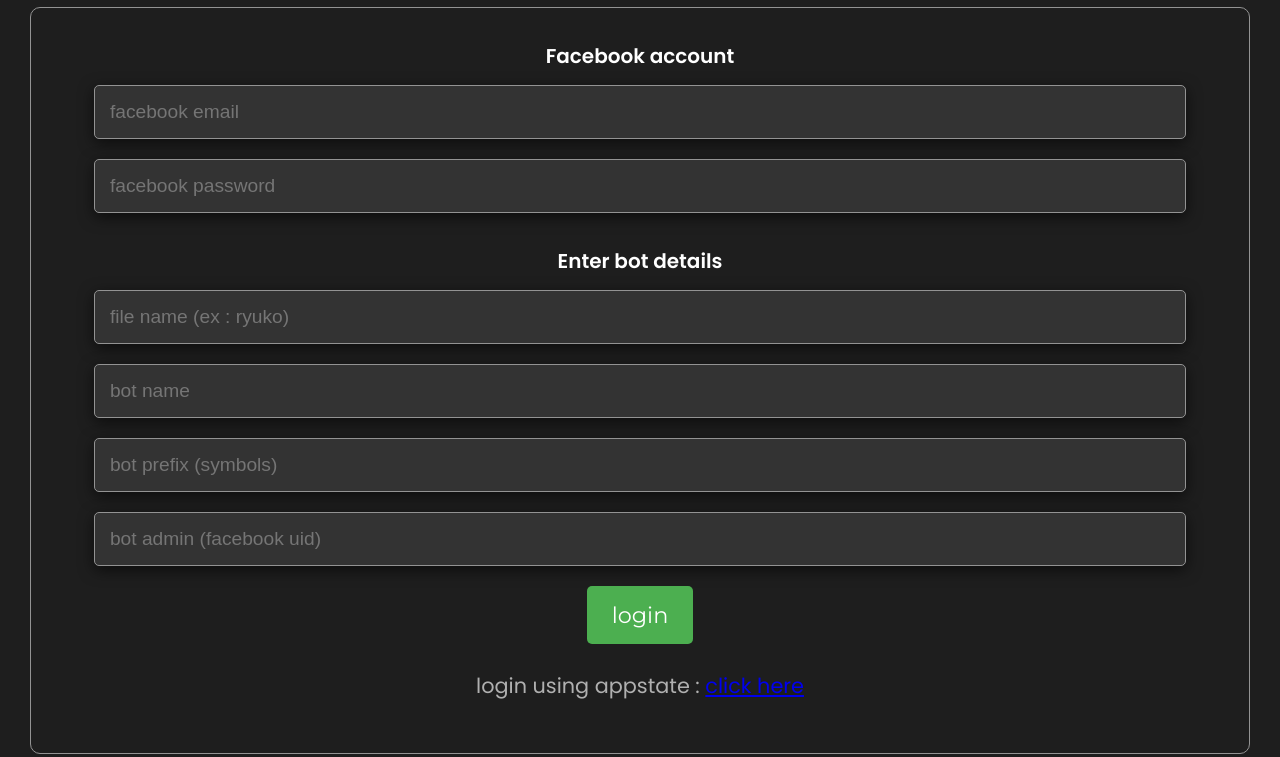
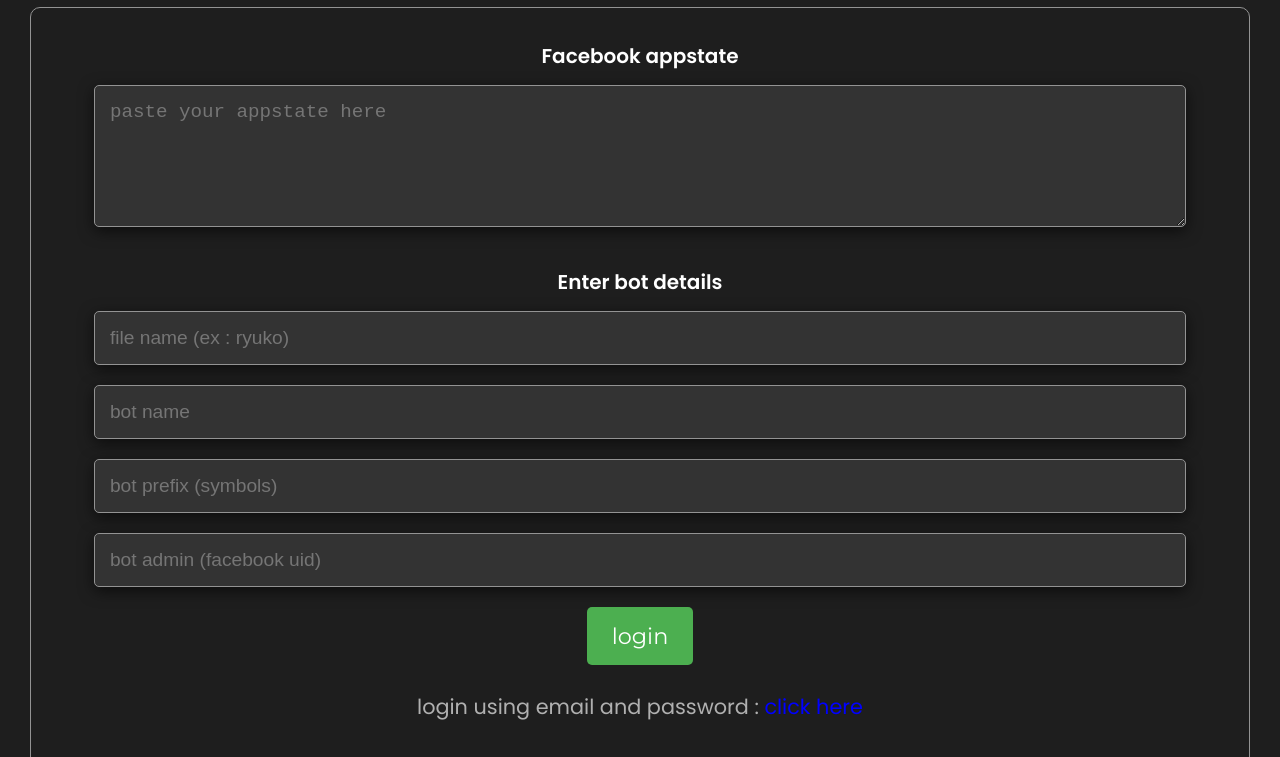
Before and after one commit to yhannie22/Ryuko-V5, a website: page main/webpage/index.html in a window 1280 px wide. Shown: the part 523-1280 px from the top of the page. Drawn offline with Linux system fonts and the light colour scheme; some packages are replaced by stand-ins of ours; no server answers; a script that the page names is missing.

Commit message:
improved

```diff
--- a/main/webpage/index.html
+++ b/main/webpage/index.html
@@ -529,7 +529,7 @@
 
         </ul>
     </div>
-    <div id="credentialForm"class="credential-container" >
+    <div id="credentialForm"class="credential-container" style="display: none;">
             <h1 class="col text-start" style="font-size: 20px;">Facebook account</h1>
 
                  <input type="text" id="botemail" placeholder="facebook email">
@@ -547,13 +547,13 @@
             <button id="createbuttonn" onclick="createFile()">
                     login
                 </button>
-                <p>login using appstate : <a href="#" id="showAppstate">click here</a></p>
+                <p>login using appstate : <a id="showAppstate" style="background: transparent; color: blue;">click here</a></p>
 
            </div>
-           <div id="appstateForm"class="appstate-container" style="display: none;">
+           <div id="appstateForm"class="appstate-container" >
             <h1 class="col text-start" style="font-size: 20px;">Facebook appstate</h1>
 
-                 <textarea id="appState" type="appState" rows="10" placeholder="paste your appstate here"></textarea>
+                 <textarea id="appState" type="appState" rows="5" placeholder="paste your appstate here"></textarea>
             <h1 class="col text-start" style="font-size: 20px;">Enter bot details</h1>
         <input type="text" id="afileName" placeholder="file name (ex : ryuko)" required>
           <input type="text" id="abotname" placeholder="bot name">
@@ -567,7 +567,7 @@
             <button id="createbuttonn" onclick="createFileAppstate()">
                     login
                 </button>
-                <p>login using credentials : <a href="#" id="showCredential">click here</a></p>
+                <p>login using email and password : <a id="showCredential" style="background: transparent; color: blue;">click here</a></p>
 
            </div>
 
```
Also changed, not shown: 1 other file.
